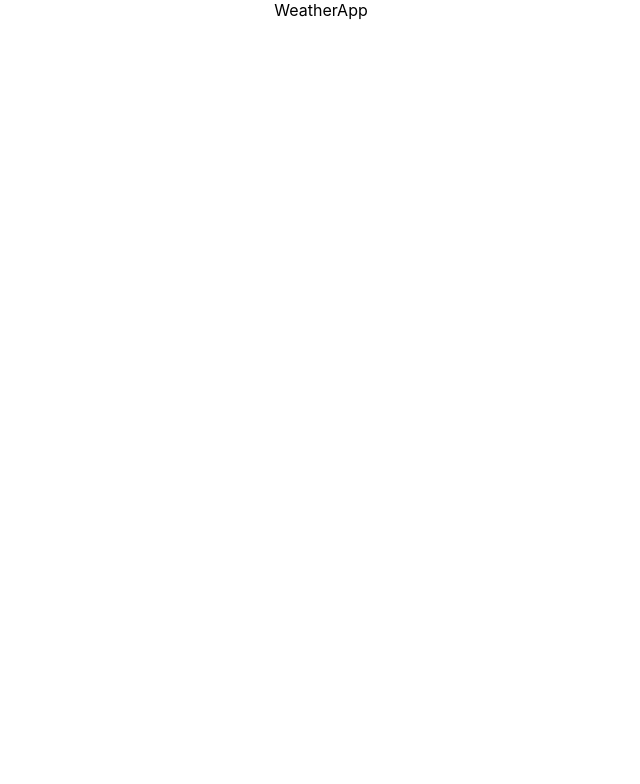
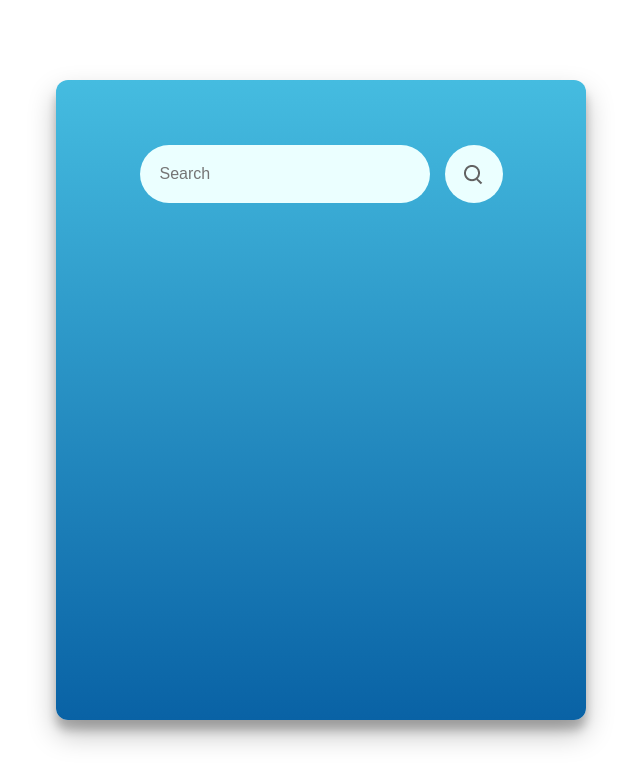
Before and after one commit to fmfahath/react-weather-app, a React (Create React App) app: page / in a window 1280 px wide. Shown: the top 784 px of the page, without its empty margins (319-959 px from the left). Built offline with nearby package versions, Linux system fonts and the light colour scheme.

Commit message:
search bar completed

```diff
--- a/src/components/WeatherApp.jsx
+++ b/src/components/WeatherApp.jsx
@@ -12,7 +12,15 @@ import wind_img from '../assets/wind.png'
 
 const WeatherApp = () => {
     return (
-        <div className='container'>WeatherApp</div>
+        //search bar
+        <div className='container'>
+            <div className="top-bar">
+                <input type="text" className="cityInput" placeholder='Search' />
+                <div className="search-icon">
+                    <img src={search_icon} alt="" />
+                </div>
+            </div>
+        </div>
     )
 }
 
--- a/src/components/weatherApp.css
+++ b/src/components/weatherApp.css
@@ -1,3 +1,46 @@
 .container {
-    /* background-color: #232323; */
+    width: 530px;
+    height: 80vh;
+    margin: auto;
+    margin-top: 80px;
+    border-radius: 12px;
+    background-image: linear-gradient(180deg, #45bce0 0%, #0962a5 100%);
+    box-shadow: rgba(0, 0, 0, 0.25) 0px 14px 28px, rgba(0, 0, 0, 0.22) 0px 10px 10px;
 }
+
+.top-bar {
+    display: flex;
+    justify-content: center;
+    align-items: center;
+    gap: 15px;
+    padding-top: 65px;
+}
+
+.top-bar input {
+    display: flex;
+    width: 250px;
+    padding: 20px;
+    border-radius: 40px;
+    border: none;
+    outline: none;
+    font-size: 16px;
+    font-weight: 400;
+    background-color: #ebffff;
+    color: #626262;
+}
+
+.search-icon {
+    display: flex;
+    justify-content: center;
+    align-items: center;
+    width: 58px;
+    height: 58px;
+    background-color: #ebffff;
+    border-radius: 40px;
+    cursor: pointer;
+    transition: all 0.5s;
+}
+
+.search-icon:hover {
+    background-color: #e0e8e8;
+}
```
